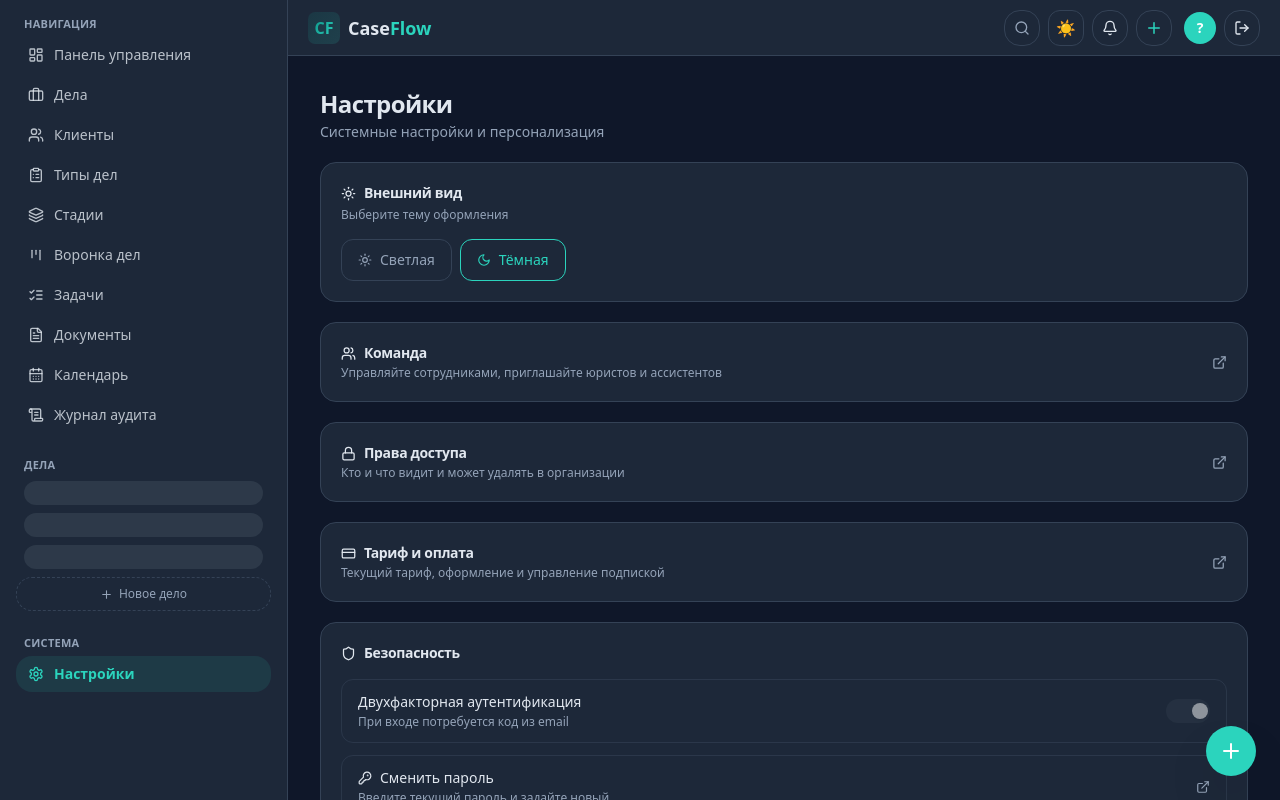
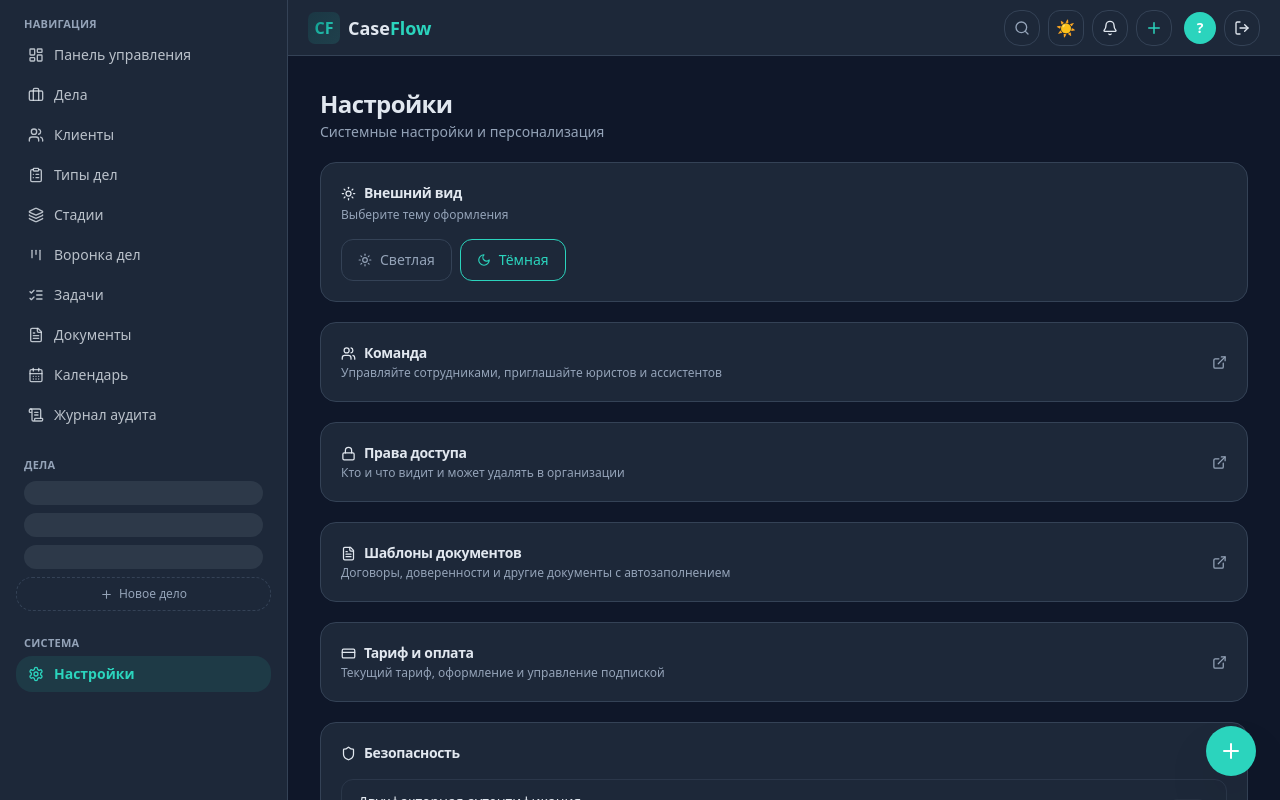
Before and after one commit to RIZVAN321-DIL/SaaS-PROJECT, a Next.js app in the folder frontend/: page /settings in a window 1280 px wide. Shown: the top 800 px of the page. Built offline with nearby package versions, Linux system fonts and the light colour scheme.

Commit message:
Update page.tsx

```diff
--- a/frontend/src/app/settings/page.tsx
+++ b/frontend/src/app/settings/page.tsx
@@ -12,6 +12,7 @@ import {
   ExternalLink,
   KeyRound,
   Lock,
+  FileText,
 } from 'lucide-react';
 import { AppShell } from '@/components/layout/app-shell';
 import { authApi, organizationsApi } from '@/lib/api';
@@ -171,6 +172,24 @@ export default function SettingsPage() {
           </div>
         )}
 
+        {/* Шаблоны документов */}
+        {!hideAdminSections && (
+          <div
+            onClick={() => router.push('/settings/templates')}
+            className="flex cursor-pointer items-center justify-between rounded-2xl border border-border bg-card p-5 transition hover:border-primary/50"
+          >
+            <div>
+              <h2 className="flex items-center gap-2 text-sm font-semibold">
+                <FileText size={15} /> Шаблоны документов
+              </h2>
+              <p className="mt-0.5 text-xs text-muted-foreground">
+                Договоры, доверенности и другие документы с автозаполнением
+              </p>
+            </div>
+            <ExternalLink size={15} className="shrink-0 text-muted-foreground" />
+          </div>
+        )}
+
         {/* Тариф */}
         <div
           onClick={() => router.push('/settings/billing')}
```
